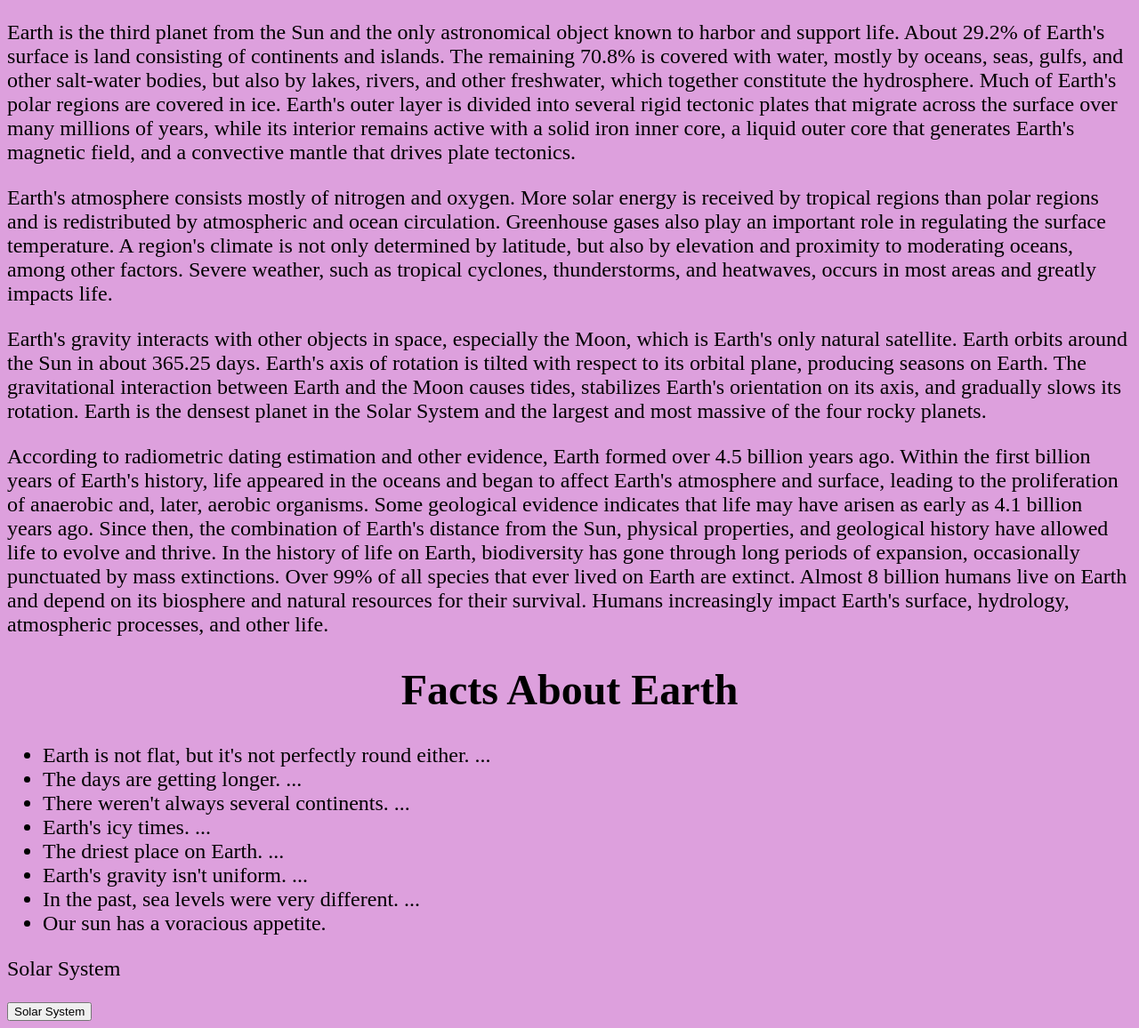
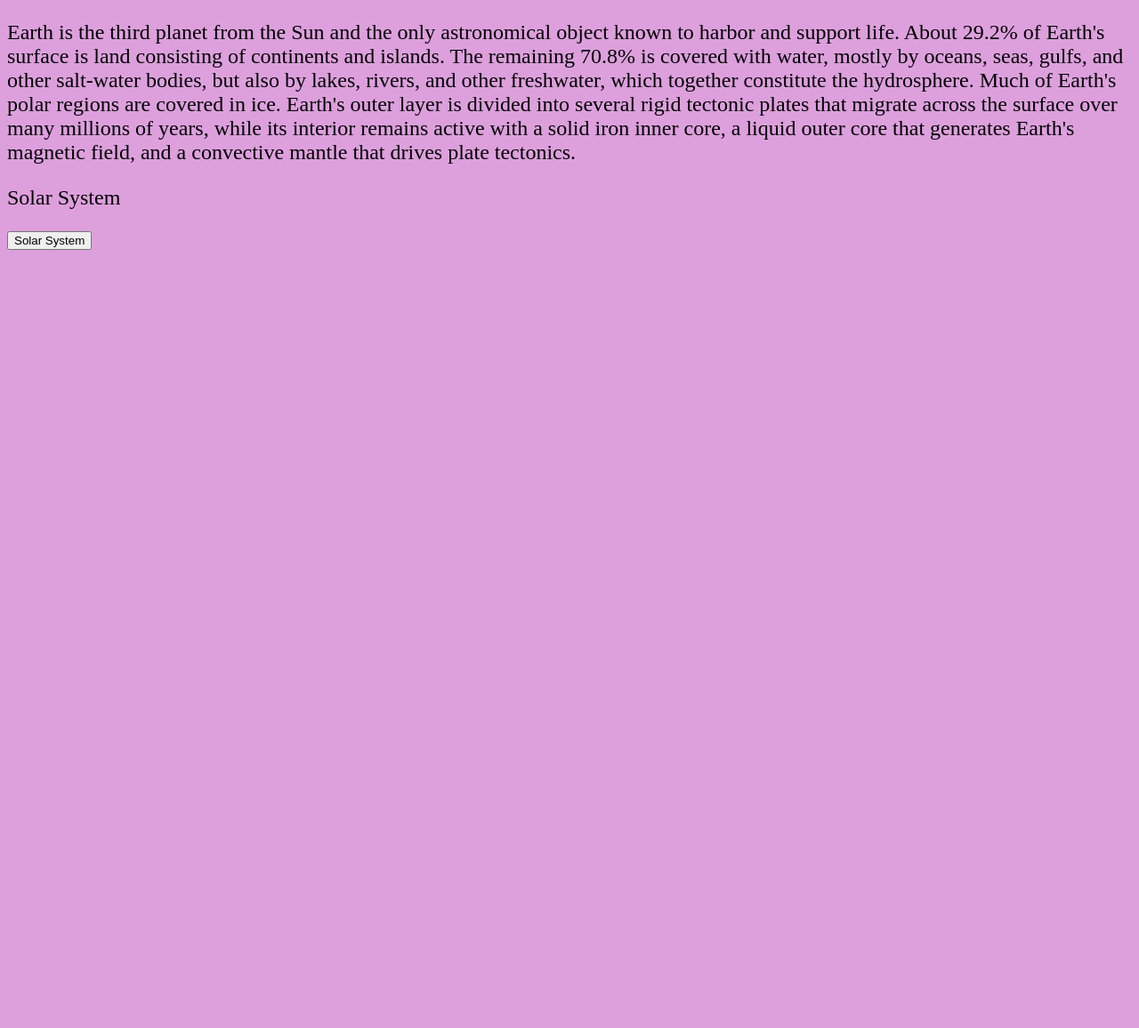
Before and after one commit to Hamsanandhini/Solar-System, a plain HTML site: page Earth.html in a window 1280 px wide. Shown: the part 939-2095 px from the top of the page at 89% size. After the commit the page ends 1228 px from the top, so only its background shows below. Drawn offline with Linux system fonts and the light colour scheme.

Commit message:
Update Earth.html

```diff
--- a/Earth.html
+++ b/Earth.html
@@ -9,21 +9,6 @@
 <img src="earth.jpg" width="700"length="350">
 <font size=5 face="Small Fonts" color="black">
 <p>Earth is the third planet from the Sun and the only astronomical object known to harbor and support life. About 29.2% of Earth's surface is land consisting of continents and islands. The remaining 70.8% is covered with water, mostly by oceans, seas, gulfs, and other salt-water bodies, but also by lakes, rivers, and other freshwater, which together constitute the hydrosphere. Much of Earth's polar regions are covered in ice. Earth's outer layer is divided into several rigid tectonic plates that migrate across the surface over many millions of years, while its interior remains active with a solid iron inner core, a liquid outer core that generates Earth's magnetic field, and a convective mantle that drives plate tectonics.</p>
-<p>Earth's atmosphere consists mostly of nitrogen and oxygen. More solar energy is received by tropical regions than polar regions and is redistributed by atmospheric and ocean circulation. Greenhouse gases also play an important role in regulating the surface temperature. A region's climate is not only determined by latitude, but also by elevation and proximity to moderating oceans, among other factors. Severe weather, such as tropical cyclones, thunderstorms, and heatwaves, occurs in most areas and greatly impacts life.</p>
-<p>Earth's gravity interacts with other objects in space, especially the Moon, which is Earth's only natural satellite. Earth orbits around the Sun in about 365.25 days. Earth's axis of rotation is tilted with respect to its orbital plane, producing seasons on Earth. The gravitational interaction between Earth and the Moon causes tides, stabilizes Earth's orientation on its axis, and gradually slows its rotation. Earth is the densest planet in the Solar System and the largest and most massive of the four rocky planets.</p>
-<p>According to radiometric dating estimation and other evidence, Earth formed over 4.5 billion years ago. Within the first billion years of Earth's history, life appeared in the oceans and began to affect Earth's atmosphere and surface, leading to the proliferation of anaerobic and, later, aerobic organisms. Some geological evidence indicates that life may have arisen as early as 4.1 billion years ago. Since then, the combination of Earth's distance from the Sun, physical properties, and geological history have allowed life to evolve and thrive. In the history of life on Earth, biodiversity has gone through long periods of expansion, occasionally punctuated by mass extinctions. Over 99% of all species that ever lived on Earth are extinct. Almost 8 billion humans live on Earth and depend on its biosphere and natural resources for their survival. Humans increasingly impact Earth's surface, hydrology, atmospheric processes, and other life.</p>
-<h1 align="center" <u> Facts About Earth </u></h1>
-<font size=5 face="Small Fonts" color="black">
-<ul>
-<li>Earth is not flat, but it's not perfectly round either. ...
-<li>The days are getting longer. ...
-<li>There weren't always several continents. ...
-<li>Earth's icy times. ...
-<li>The driest place on Earth. ...
-<li>Earth's gravity isn't uniform. ...
-<li>In the past, sea levels were very different. ...
-<li>Our sun has a voracious appetite.
-</ul>
 <p> Solar System</p>
 <a href="index.html"> <button> Solar System </button> </a>
 </body>
```
